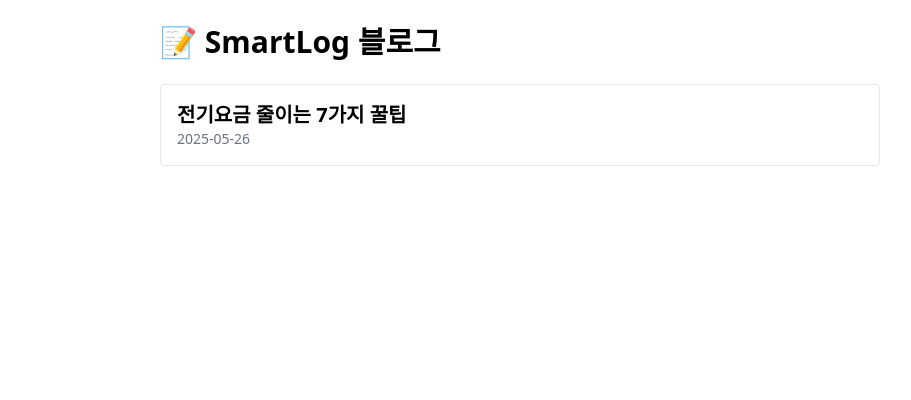
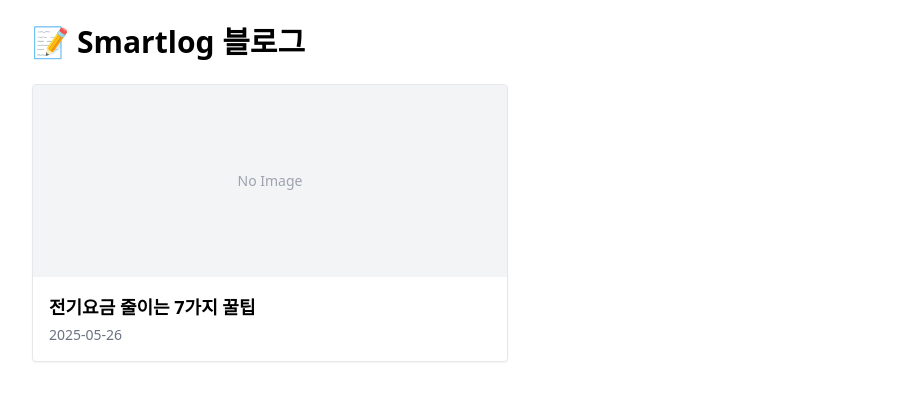
Before and after one commit to mysmartdeal/mysmartdeal, a Next.js app: page /smartlog in a window 1280 px wide. Shown: the top 400 px of the page, without its empty margins (120-1031 px from the left). Built offline with nearby package versions, Linux system fonts and the light colour scheme.

Commit message:
Update index.js

```diff
--- a/pages/smartlog/index.js
+++ b/pages/smartlog/index.js
@@ -15,16 +15,33 @@ export async function getStaticProps() {
 
 export default function SmartlogPage({ posts }) {
   return (
-    <div className="max-w-3xl mx-auto p-6">
-      <h1 className="text-3xl font-bold mb-6">📝 SmartLog 블로그</h1>
-      {posts.map((post) => (
-        <Link href={`/smartlog/${post.slug}`} key={post.slug}>
-          <a className="block mb-6 p-4 border rounded hover:bg-gray-50 transition">
-            <h2 className="text-xl font-semibold">{post.title}</h2>
-            <p className="text-sm text-gray-500">{post.date}</p>
-          </a>
-        </Link>
-      ))}
+    <div className="max-w-5xl mx-auto p-6">
+      <h1 className="text-3xl font-bold mb-6 flex items-center gap-2">
+        <span>📝</span> <span>Smartlog 블로그</span>
+      </h1>
+      <div className="grid grid-cols-1 md:grid-cols-2 gap-6">
+        {posts.map((post) => (
+          <Link href={`/smartlog/${post.slug}`} key={post.slug}>
+            <a className="block border rounded overflow-hidden shadow-sm hover:shadow-md transition bg-white">
+              {post.thumbnail ? (
+                <img
+                  src={post.thumbnail}
+                  alt={post.title}
+                  className="w-full h-48 object-cover"
+                />
+              ) : (
+                <div className="w-full h-48 bg-gray-100 flex items-center justify-center text-gray-400 text-sm">
+                  No Image
+                </div>
+              )}
+              <div className="p-4">
+                <h2 className="text-lg font-semibold">{post.title}</h2>
+                <p className="text-sm text-gray-500 mt-1">{post.date}</p>
+              </div>
+            </a>
+          </Link>
+        ))}
+      </div>
     </div>
   );
 }
```
